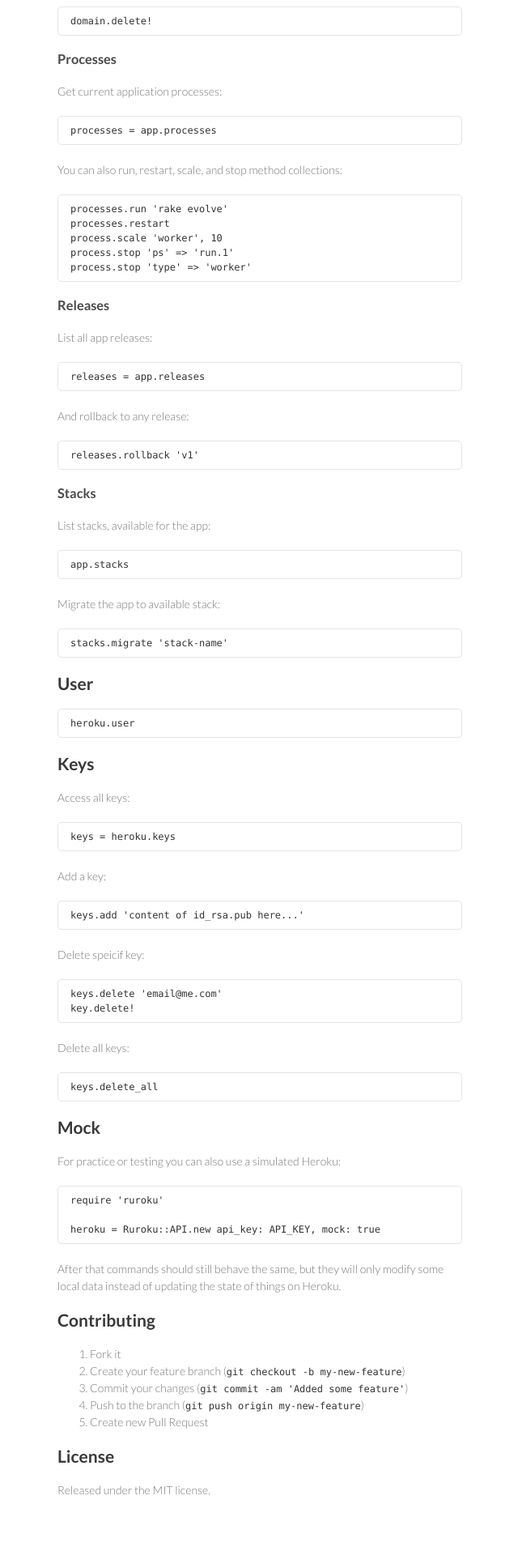
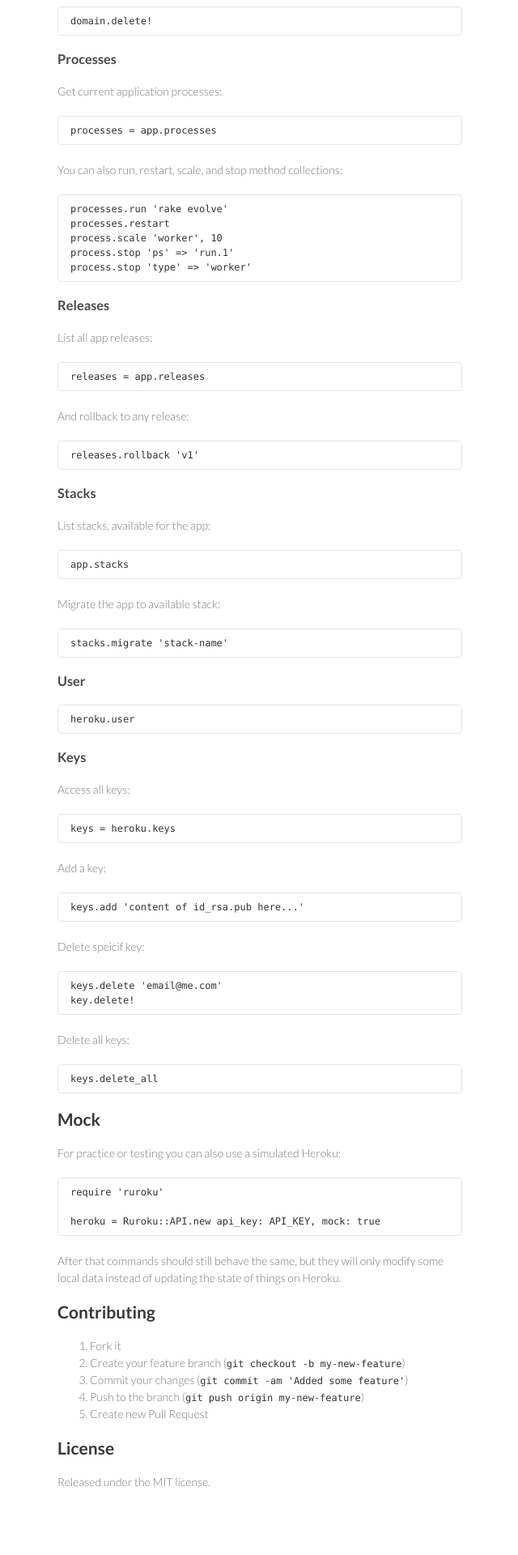
Before and after one commit to goshacmd/ruroku, a Jekyll site: the page built from index.md, in a window 1280 px wide. Shown: the part 3202-5122 px from the top of the page at 81% size, without its empty margins (499-1139 px from the left). Built offline with Jekyll 4.4.1, drawn with Linux system fonts in a browser that asks for light colours.

Commit message:
pages fixes

```diff
--- a/index.md
+++ b/index.md
@@ -180,11 +180,11 @@ Migrate the app to available stack:
 
     stacks.migrate 'stack-name'
 
-## User
+### User
 
     heroku.user
 
-## Keys
+### Keys
 
 Access all keys:
 
```
